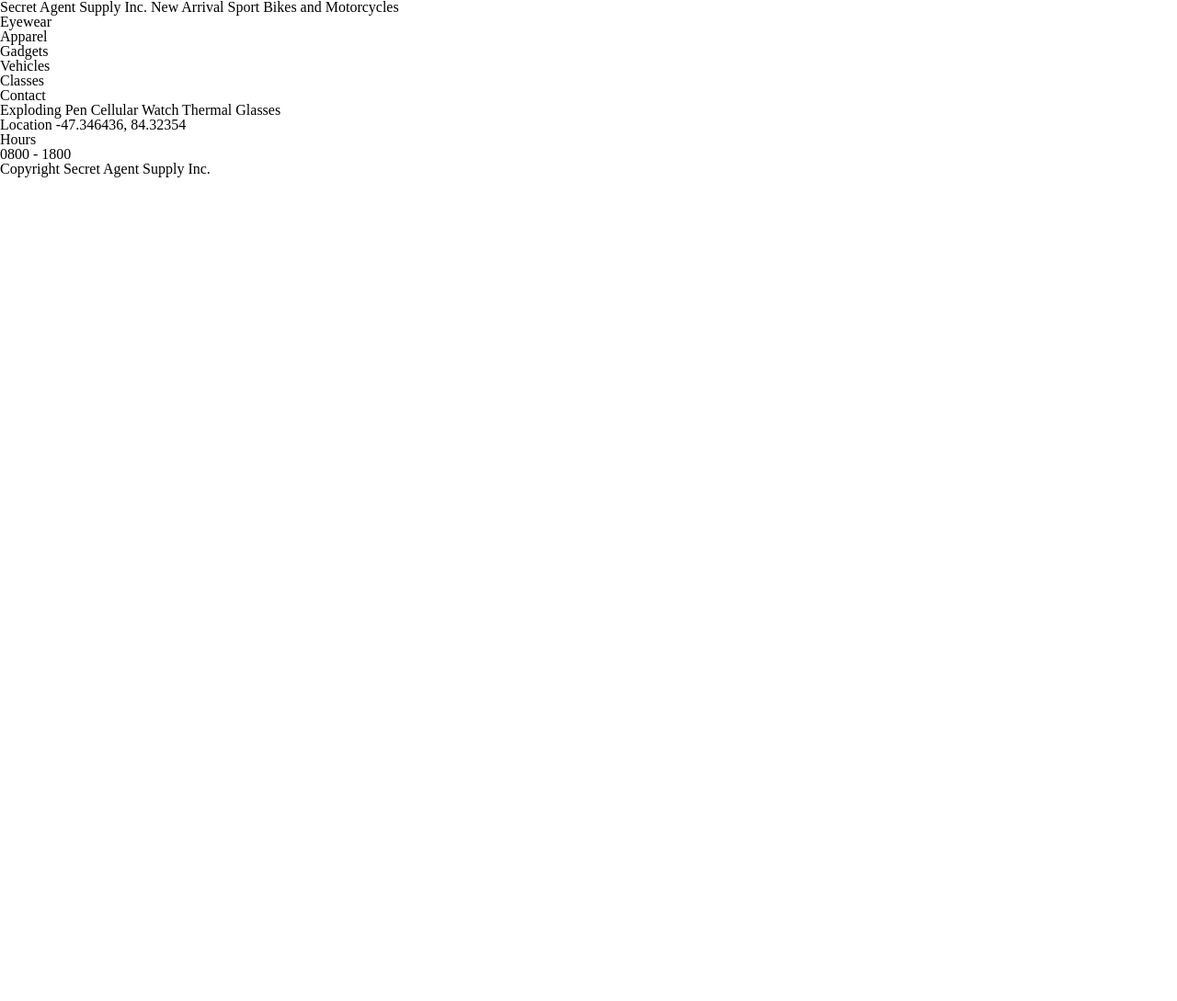
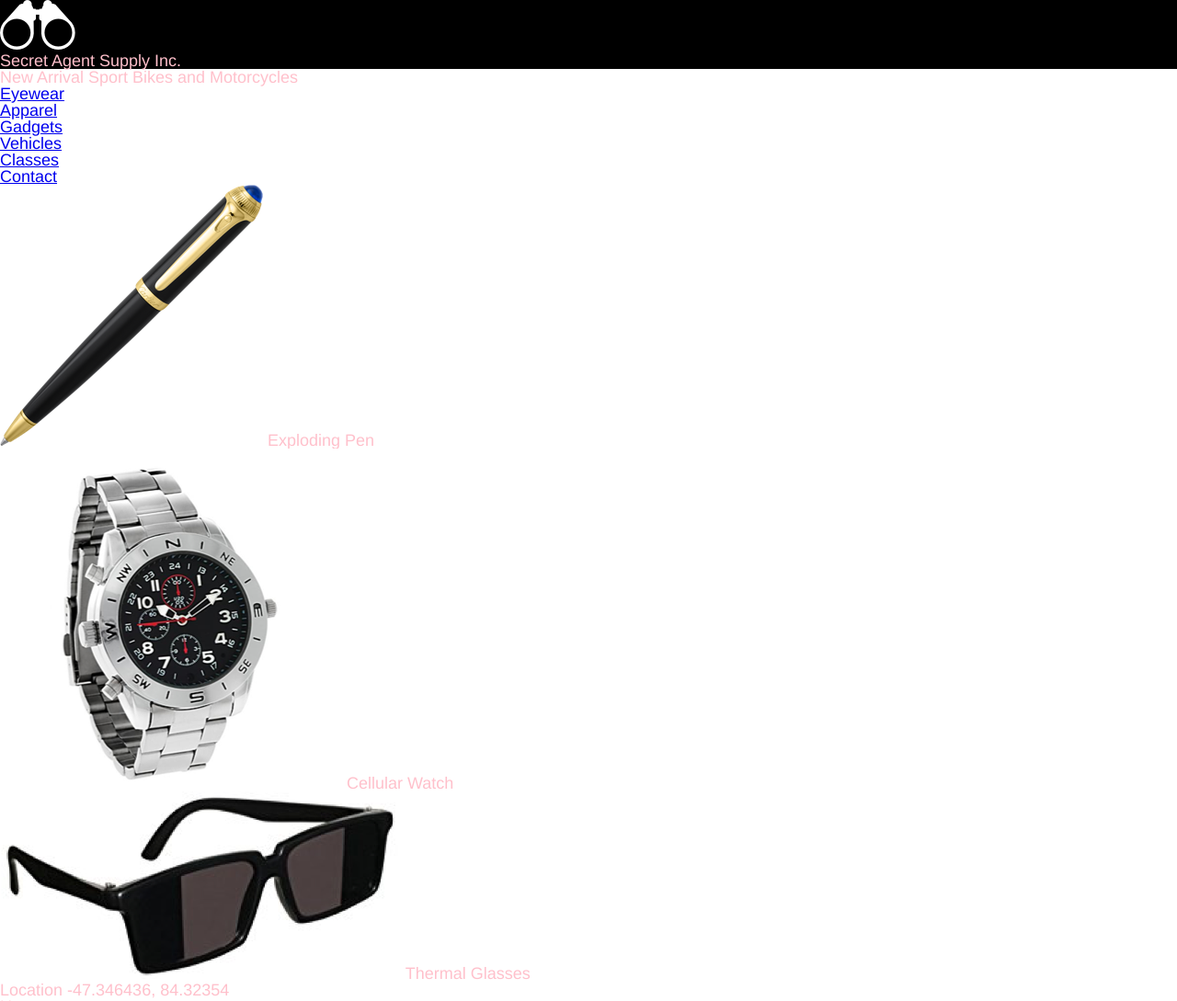
Before and after one commit to gratednutmeg/SecretAgentSupply, a plain HTML site: page index.html in a window 1280 px wide. Shown: the top 1089 px of the page at 92% size. Before the commit the page ends 800 px from the top, so only its background shows below. Drawn offline with Linux system fonts and the light colour scheme.

Commit message:
working commit, divs and add images to index

```diff
--- a/index.html
+++ b/index.html
@@ -8,31 +8,49 @@
   </head>
   <body>
     <header>
-      Secret Agent Supply Inc.
+      <div class="logo">
+        <img src="./resources/images/logo.png" alt="logo of stylized white binoculars">
+        <h2>Secret Agent Supply Inc.</h2>
+      </div>
+      <div class="banner">
         New Arrival
         Sport Bikes and Motorcycles
+      </div>
       <nav>
         <ul>
-          <li a href="#">Eyewear</li>
-          <li a href="#">Apparel</li>
-          <li a href="#">Gadgets</li>
-          <li a href="#">Vehicles</li>
-          <li a href="#">Classes</li>
-          <li a href="#">Contact</li>
+          <li><a href="#">Eyewear</a></li>
+          <li><a href="#">Apparel</a></li>
+          <li><a href="#">Gadgets</a></li>
+          <li><a href="#">Vehicles</a></li>
+          <li><a href="#">Classes</a></li>
+          <li><a href="#contact">Contact</a></li>
         </ul>
       </nav>
     </header>
-    <section class="">
+    <section class="featured">
+      <div class="featured_item">
+        <img src="./resources/images/pen.png" alt="black ballpoint pen that explodes">
         Exploding Pen
+      </div>
+      <div class="featured_item">
+        <img src="./resources/images/watch.png" alt="wristwatch with silver metal band and case, time of 10:10:45, and numerous subdials">
         Cellular Watch
+      </div>
+      <div class="featured_item">
+        <img src="./resources/images/glasses.png" alt="black-framed sunglasses with outer portion of lenses opaque and inner portion dark grey">
         Thermal Glasses
+      </div>
     </section>
-    <section>Location
+    <section id="contact">
+      <div id="location">
+        Location
         -47.346436, 84.32354
+      </div>
       <div id="hours">
         <h2>Hours</h2>
         <time>0800 - 1800</time>
-      </div></section>
+      </div>
+    </section>
     <footer>
       Copyright Secret Agent Supply Inc.
     </footer>
--- a/resources/css/style.css
+++ b/resources/css/style.css
@@ -0,0 +1,21 @@
+html {
+  font-size: 18px;
+  font-family: Helvetica;
+  color: pink;
+  /*todo change font color todo*/
+}
+.logo {
+  background-color: black;
+
+}
+
+
+/*Tablet Styling*/
+@media screen only and (max-width: 1024px) and (orientation: landscape) {
+
+}
+
+/*Phone/Small Screen Styling*/
+@media screen only and (max-width: 470px) {
+
+}
```
Lines whose indentation alone changed are shown as unchanged.
